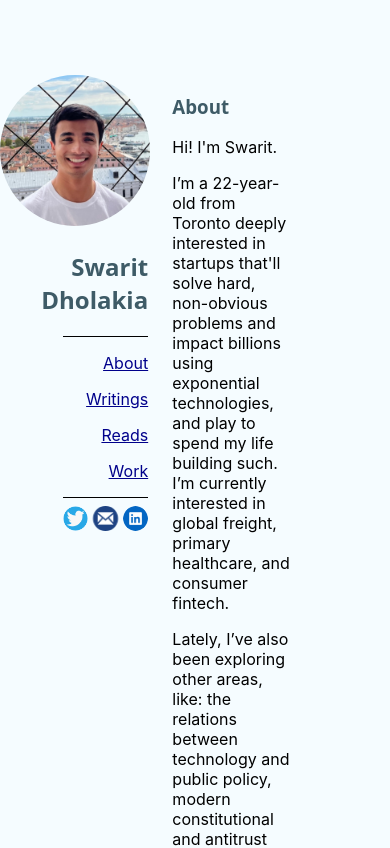
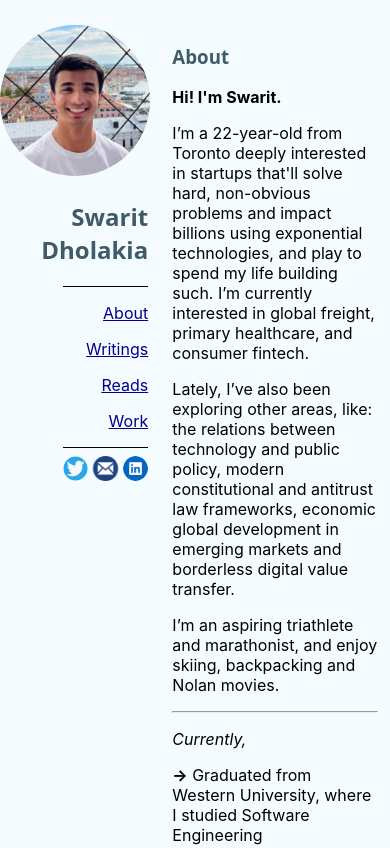
Before and after one commit to swaritd/swaritdholakia.com, a React (Create React App) app: page / in a window 390 px wide. Shown: the top 848 px of the page. Built offline with nearby package versions, Linux system fonts and the light colour scheme.

Commit message:
Final changes before v1 publish (#11)
* tune for mobile views

* minor fixes and indentation removals

on about and work pages

```diff
--- a/src/css/styles.css
+++ b/src/css/styles.css
@@ -22,15 +22,28 @@
 .left {
   text-align: right;
   padding-right: 0%;
-  padding-top: 75px;
+  padding-top: 60px;
+}
+
+@media (max-width: 900px) {
+  .left {
+    padding-top: 25px;
+  }
 }
 
 .right {
   text-align: left;
   padding-left: 10%;
-  padding-top: 75px;
+  padding-top: 60px;
   max-width: 50%;
   padding-bottom: 25px;
+}
+
+@media (max-width: 900px) {
+  .right {
+    max-width: 85%;
+    padding-top: 25px;
+  }
 }
 
 .h-align {
--- a/src/media/AboutPage.js
+++ b/src/media/AboutPage.js
@@ -5,7 +5,7 @@
     const markdownContent =
 
 `
-Hi! I'm Swarit.
+**Hi! I'm Swarit.**
 
 I’m a 22-year-old from Toronto deeply interested in startups that'll solve hard, non-obvious problems and impact billions using exponential technologies, and play to spend my life building such. I’m currently interested in global freight, primary healthcare, and consumer fintech.
 
@@ -17,12 +17,17 @@
 
 *Currently,*
 
-- Graduated from Western University, where I studied Software Engineering
-- Had new-grad SWE roles fall through, and am re-exploring areas I truly want to spend my time in: one day I'll start a company or join one at the early-stage, but right now I'm very interested in venture studios as a way to build for problems with breadth
-- Exploring unintentional technology concequences of legacy policy in the US
-- Learning about institutional and growth investing (and becoming more interested in the idea of money as an tool for impact)
-- Studying the stories and intracies of non-technology companies, founders and CEOs, and investors (some examples: LVMH, Tiger Global, Reliance, Jamie Dimon, Berkshire, etc)
-- Training for my first marathon and hanging out with friends
+**->** Graduated from Western University, where I studied Software Engineering
+
+**->** Had new-grad SWE roles fall through, and am re-exploring areas I truly want to spend my time in: one day I'll start a company or join one at the early-stage, but right now I'm very interested in venture studios as a way to build for problems with breadth
+
+**->** Exploring unintentional technology concequences of legacy policy in the US
+
+**->** Learning about institutional and growth investing (and becoming more interested in the idea of money as an tool for impact)
+
+**->** Studying the stories and intracies of non-technology companies, founders and CEOs, and investors (some examples: LVMH, Tiger Global, Reliance, Jamie Dimon, Berkshire, etc)
+
+**->** Training for my first marathon and hanging out with friends
 
 *(Updated June 13 2023)*
 
--- a/src/media/WorkPage.js
+++ b/src/media/WorkPage.js
@@ -5,25 +5,25 @@
     const markdownContent =
 
 `
-- **SWE Intern @ [Float Financial](https://www.floatcard.com)**
+**SWE Intern @ [Float Financial](https://www.floatcard.com)**
 *April 2022 to August 2022 - Toronto, Canada*
 
 - Built across the stack: microservices, UI components, data investigations, etc
 - Performed tasks as needed: roadmap prioritization, handled customer issues
 
-- **Logistics Lead @ [HackWestern](https://www.hackwestern.com/)**
+**Logistics Lead @ [HackWestern](https://www.hackwestern.com/)**
 *July 2022 to March 2022 - London, Canada*
 
 - Led the planning, organization and operation of a 400+ person IRL hackathon at Western University
 - Co-led a team and $60k budget to coordinate logistics: food, security and transportation
 
-- **Senior Associate @ [Front Row Ventures](https://frontrow.ventures/)**
+**Senior Associate @ [Front Row Ventures](https://frontrow.ventures/)**
 *May 2020 to April 2022 - Toronto, Canada*
 
 - Led a team of 10 student investors to perform due diligence and hold investment meetings
 - Met with founders, researched industries, wrote deal memos and led the funding of 2 startups
 
-- **Data Science Intern @ TD Bank**
+**Data Science Intern @ TD Bank**
 *June 2019 to August 2019 - Toronto, Canada*
 
 - Analyzed +700m payments data points with unsupervised machine learning techniques
@@ -31,7 +31,7 @@
 
 -----
 
-- **BESc. Software Engineering @ Western University**
+**BESc. Software Engineering @ Western University**
 *September 2019 to June 2023 - London, Canada*
 
 - Ivey Fintech Pro-Bono Consulting Program
```
Lines whose indentation alone changed are shown as unchanged.
